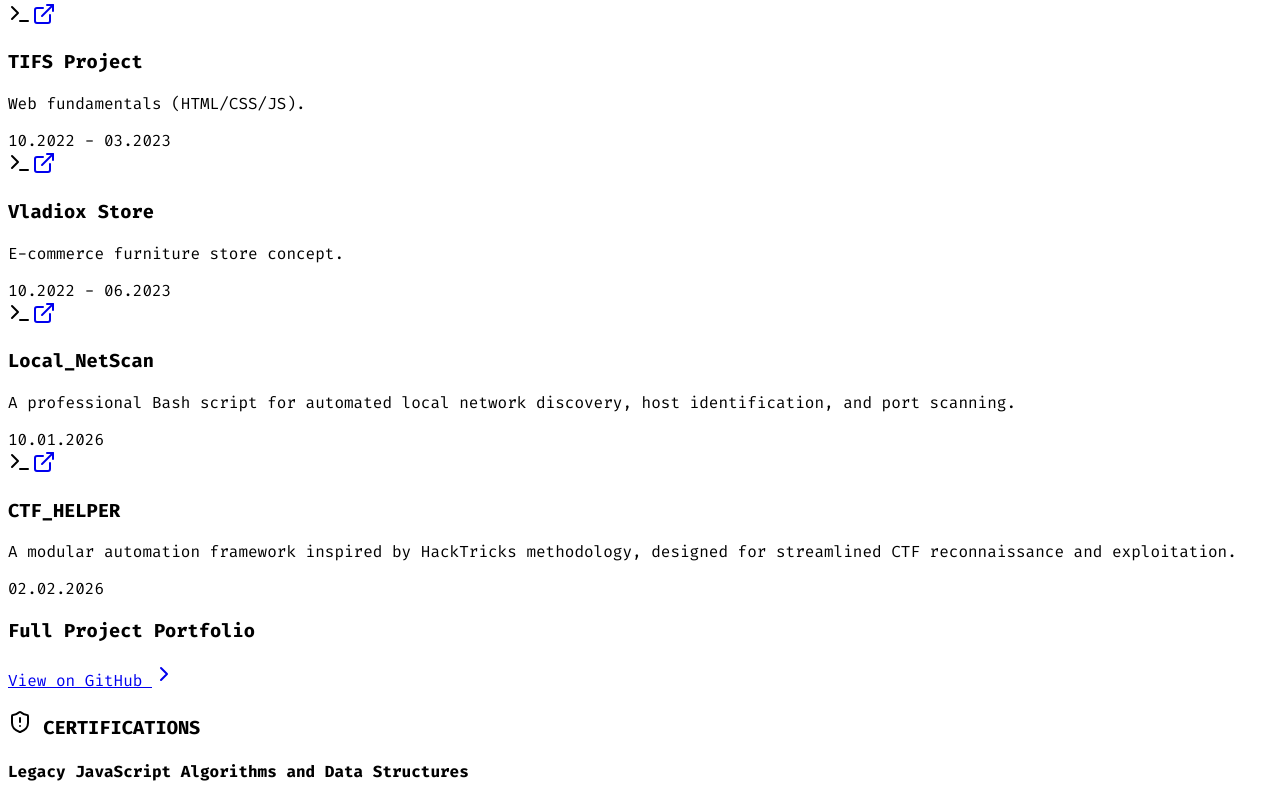
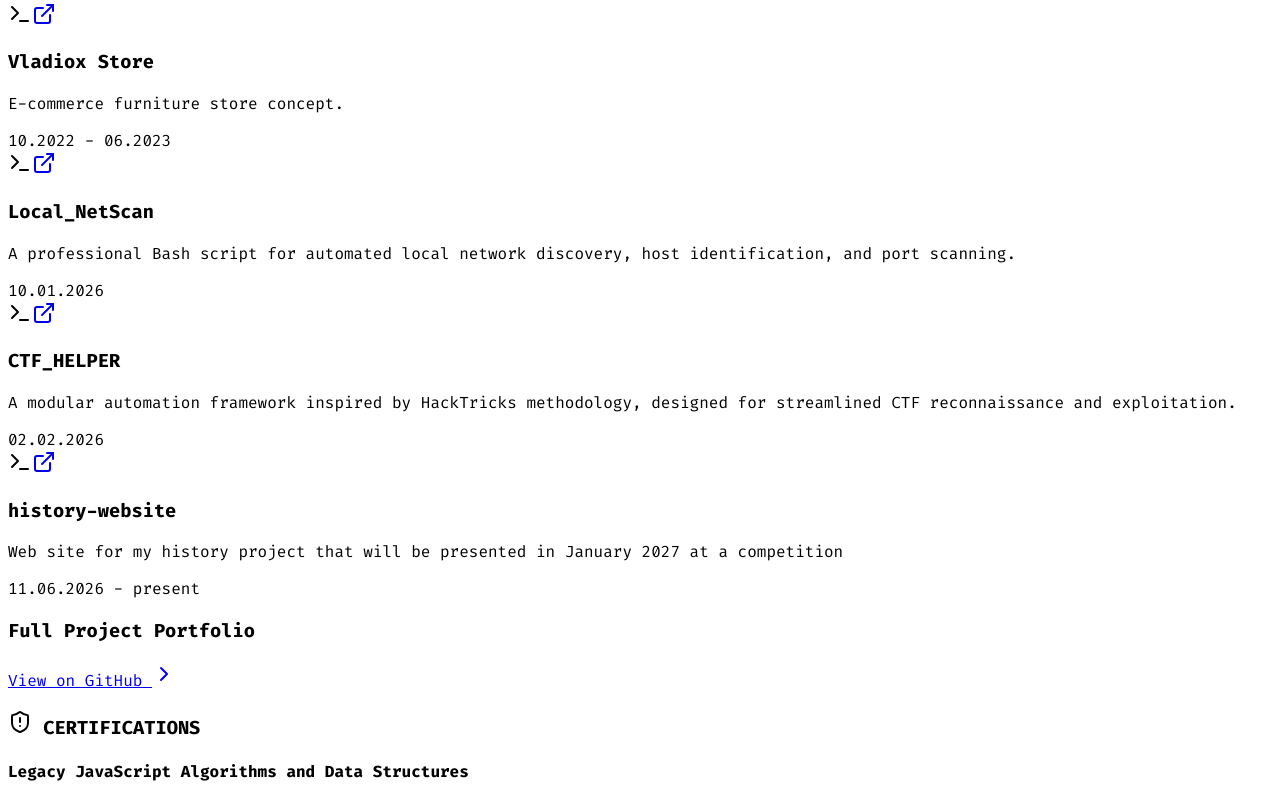
Before and after one commit to SerafimLupan/Serafim_Lupan-v2, a React (Vite) app in the folder client/: page / in a window 1280 px wide. Shown: the part 3228-4024 px from the top of the page. Built offline with nearby package versions, Linux system fonts and the light colour scheme; a web font is replaced by a local one.

Commit message:
Update projects list in data.ts
Commented out the REWERS Barbershop project entry and added a new project entry for history-website.

```diff
--- a/client/src/data.ts
+++ b/client/src/data.ts
@@ -124,12 +124,14 @@ P"Ybmmd"   \`Mbmmd' .JMML.   \`Moo9^Yo..JMML.  .JMML..JMML  JMML  JMML.    .JMMm
   },
 
   projects: [
-    {
+   /*
+   {
       name: "REWERS Barbershop",
-      url: "https://www.serafimlupan.site/projects/Rewers%20BARBERSHOP%20website/index.html",
+      url: "https://www.serafimlupan.site/projects/Rewers%20BARBERSHOP%20website/index.html",  // Invalid address
       date: "12.2023 - 01.2024",
       description: "Modern layout and booking section."
     },
+    */
     {
       name: "TIFS Project",
       url: "https://serafimlupan.github.io/DezvoltareWeb/",
@@ -153,7 +155,13 @@ P"Ybmmd"   \`Mbmmd' .JMML.   \`Moo9^Yo..JMML.  .JMML..JMML  JMML  JMML.    .JMMm
       url: "https://github.com/SerafimLupan/CTF_HELPER",
       date: "02.02.2026",
       description: "A modular automation framework inspired by HackTricks methodology, designed for streamlined CTF reconnaissance and exploitation."
-    }
+    },
+    {
+      name: "history-website",
+      url: "https://istorie.serafimlupan.com",
+      date: "11.06.2026 - present",
+      description: "Web site for my history project that will be presented in January 2027 at a competition"
+    },
   ],
 
   certifications: [
```
